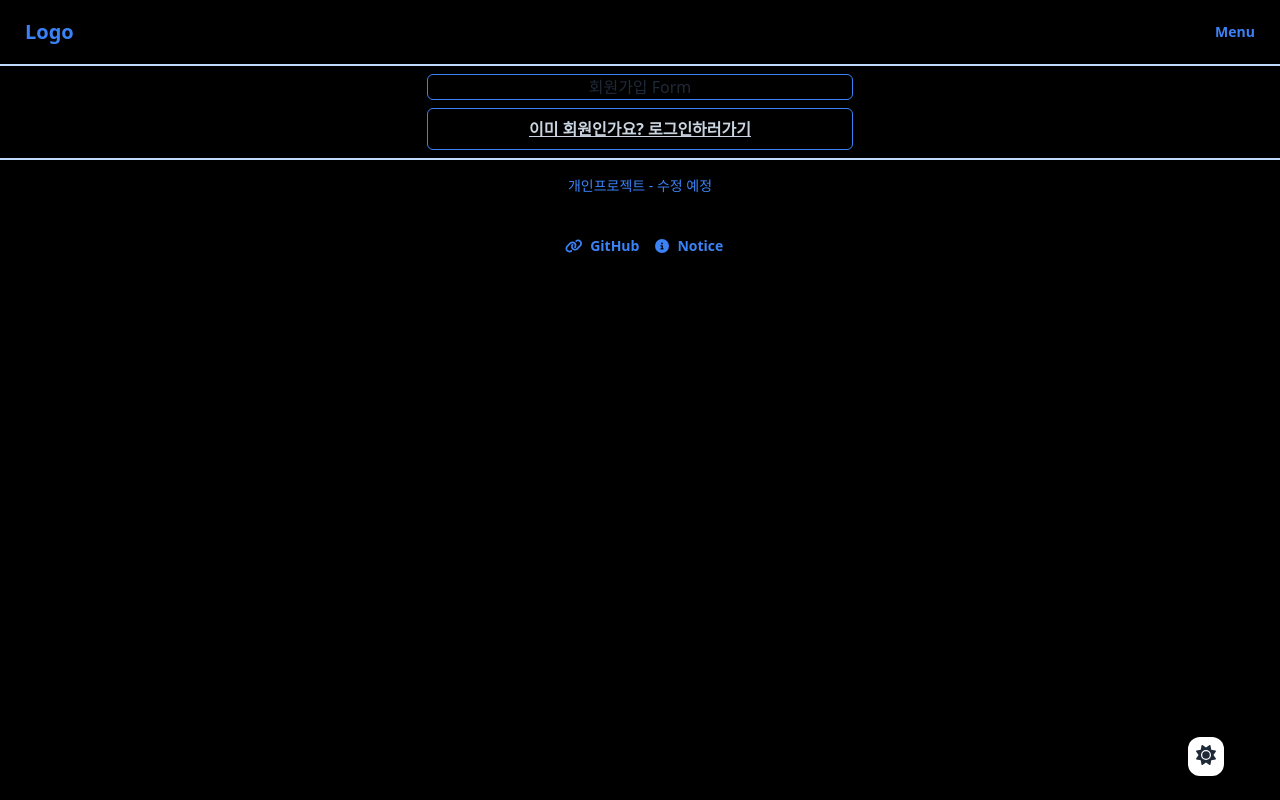
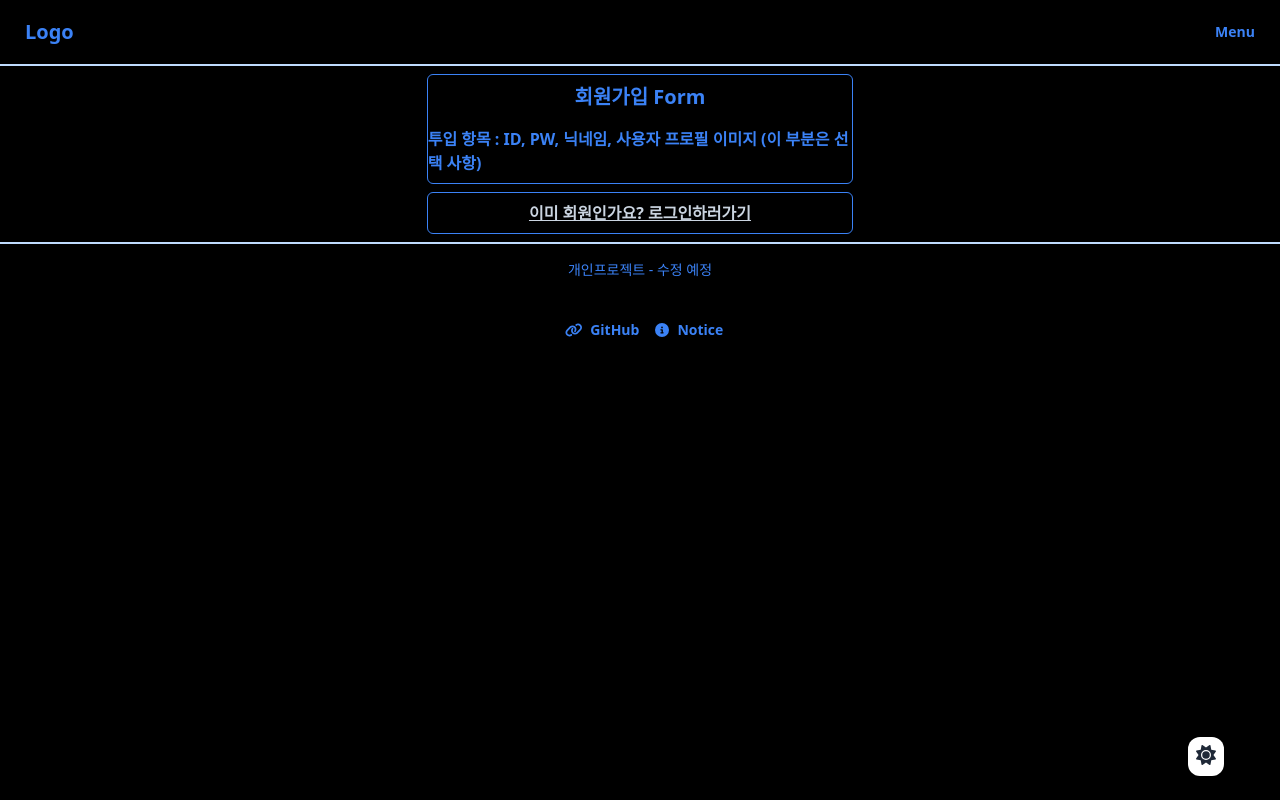
Before and after one commit to Runor0624/Hatsori-FE, a Next.js app: page /signup in a window 1280 px wide. Built offline with nearby package versions, Linux system fonts and the light colour scheme.

Commit message:
진행할 사항을 주석으로 추가

```diff
--- a/app/page.tsx
+++ b/app/page.tsx
@@ -1,10 +1,14 @@
+import Link from "next/link";
+
 export const metadata = {
 	title: "헛소리",
 };
 export default function Home() {
   return (
     <main>
-      <p className="text-center text-xl text-red-600 font-bold py-2">아마도 여기는 공지사항으로 넘어가는 링크를 제공?</p>
+      <div className="flex flex-col justify-center items-center m-auto">
+        <Link href='/notices' className="text-center text-xl text-red-600 font-bold py-2">아마도 여기는 공지사항으로 넘어가는 링크를 제공?</Link>
+      </div>
       <p className="text-center text-xl text-red-600">Hello World!</p>
     </main>
   )
--- a/components/Auth/Login.tsx
+++ b/components/Auth/Login.tsx
@@ -3,7 +3,9 @@ export default function LoginForm () {
 	return (
 		<>
 			<form className="m-auto flex flex-col justify-center items-center border border-blue-500 rounded-md w-2/3 lg:w-1/3">
-				<h1>로그인 Form</h1>
+				<h1 className="py-2 text-xl font-bold text-blue-500 dark:text-slate-500">로그인 Form</h1>
+				<p className="py-2 font-bold text-blue-500 dark:text-slate-500">투입 항목 : ID, PW</p>
+				{/* React-Hook-Form으로 데이터 입력이 안될 경우 에러 텍스트 출력 */}
 			</form>
 		</>
 	)
--- a/components/Auth/SignUp.tsx
+++ b/components/Auth/SignUp.tsx
@@ -3,7 +3,9 @@ export default function SignUpForm () {
 	return (
 		<>
 			<form className="m-auto flex flex-col justify-center items-center border border-blue-500 rounded-md w-2/3 lg:w-1/3">
-				<h1>회원가입 Form</h1>
+				<h1 className="py-2 text-xl font-bold text-blue-500 dark:text-slate-500">회원가입 Form</h1>
+				<p className="py-2 font-bold text-blue-500 dark:text-slate-500">투입 항목 : ID, PW, 닉네임, 사용자 프로필 이미지 (이 부분은 선택 사항)</p>
+				{/* React-Hook-Form으로 데이터 입력이 안될 경우 에러 텍스트 출력 */}
 			</form>
 		</>
 	)
--- a/components/Notice/AddForm.tsx
+++ b/components/Notice/AddForm.tsx
@@ -4,7 +4,8 @@ export default function AddForm() {
 	return (
 		<>
 			<form className="m-auto flex flex-col justify-center items-center border border-blue-500 rounded-md min-h-screen w-2/3 lg:w-1/3">
-				<h1>공지사항 추가 Form</h1>
+				<h1 className="py-2 text-xl font-bold text-blue-500 dark:text-slate-500">공지사항 추가 Form</h1>
+				{/* 들어갈 내용 - 제목, 설명, 카테고리? */}
 			</form>
 		</>
 	)
```
